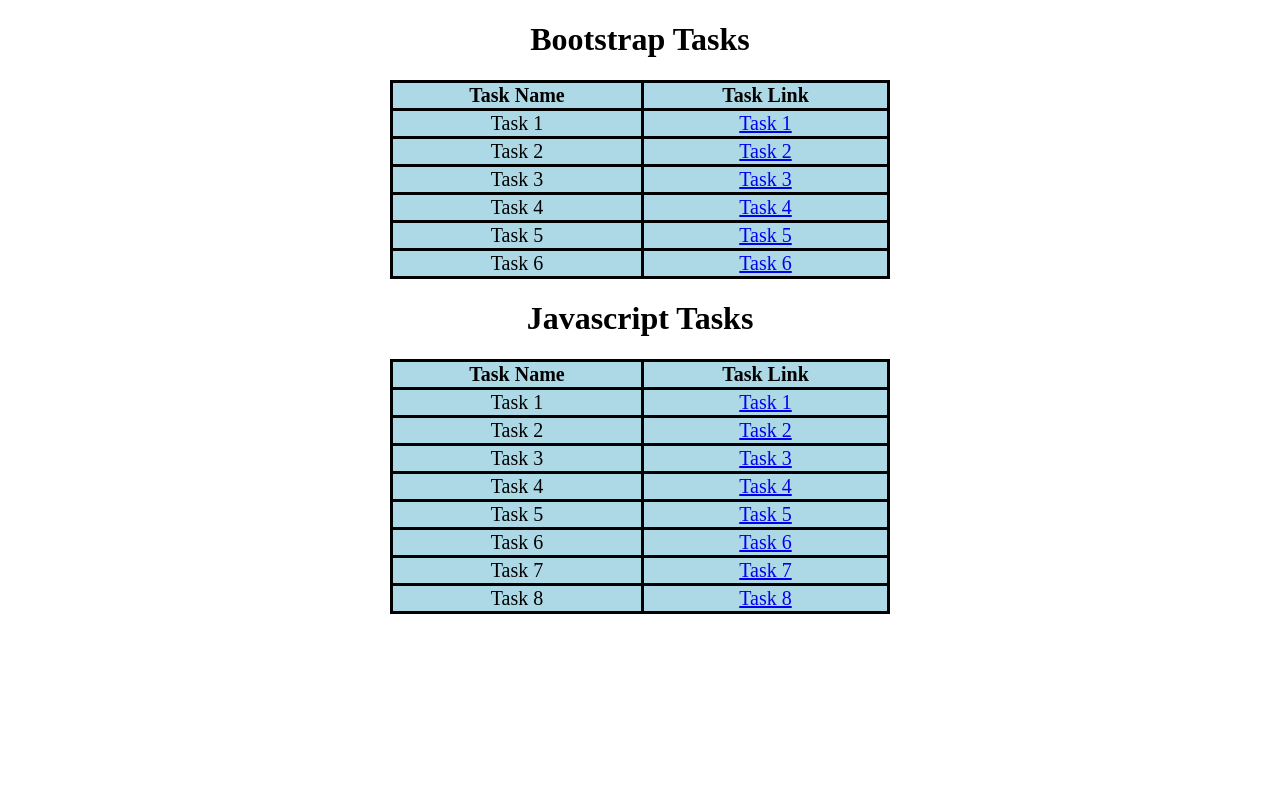
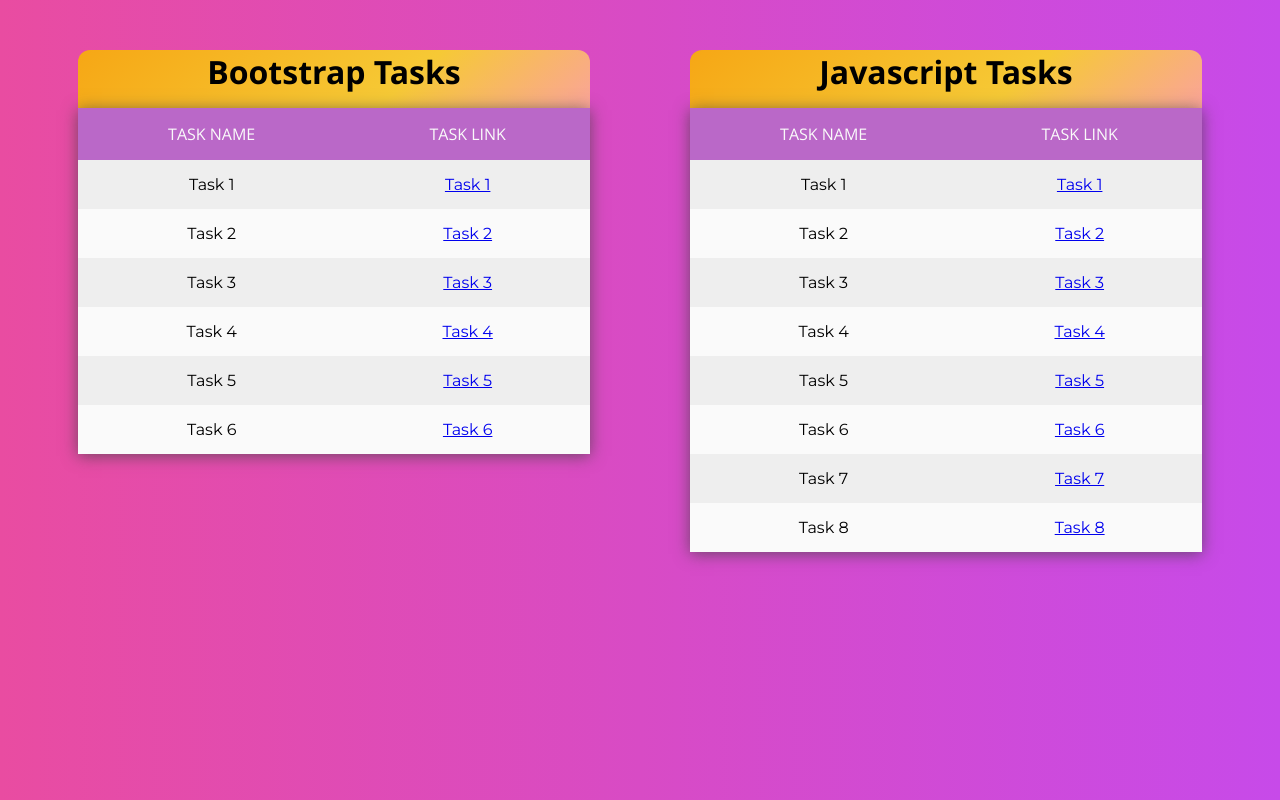
Before and after one commit to kathireshG/MERN_Internship_2, a plain HTML site: page index.html in a window 1280 px wide. Drawn offline with nearby package versions, Linux system fonts and the light colour scheme.

Commit message:
Add files via upload

```diff
--- /dev/null
+++ b/index.css
@@ -0,0 +1,89 @@
+@import url("https://fonts.googleapis.com/css?family=Montserrat|Open+Sans|Roboto");
+* {
+  margin: 0;
+  padding: 0;
+  outline: 0;
+}
+
+body {
+  background: rgb(233, 76, 161);
+  background: -moz-linear-gradient(
+    90deg,
+    rgba(233, 76, 161, 1) 0%,
+    rgba(199, 74, 233, 1) 100%
+  );
+  background: -webkit-linear-gradient(
+    90deg,
+    rgba(233, 76, 161, 1) 0%,
+    rgba(199, 74, 233, 1) 100%
+  );
+  background: linear-gradient(
+    90deg,
+    rgba(233, 76, 161, 1) 0%,
+    rgba(199, 74, 233, 1) 100%
+  );
+  display: flex;
+  justify-content: center;
+}
+
+.outer {
+  width: 40%;
+  margin: 50px;
+}
+table {
+  width: 100%;
+  border-collapse: collapse;
+  border-spacing: 0;
+  box-shadow: 0 2px 15px rgba(64, 64, 64, 0.7);
+  /* border-radius: 12px 12px 0 0; */
+  overflow: hidden;
+}
+td,
+th {
+  padding: 15px 20px;
+  text-align: center;
+}
+th {
+  background-color: #ba68c8;
+  color: #fafafa;
+  font-family: "Open Sans", Sans-serif;
+  font-weight: 200;
+  text-transform: uppercase;
+}
+tr {
+  width: 100%;
+  background-color: #fafafa;
+  font-family: "Montserrat", sans-serif;
+}
+tr:nth-child(even) {
+  background-color: #eeeeee;
+}
+
+h1 {
+  text-align: center;
+  color: black;
+
+  /* background-color: #ffcdb2;
+  background-image: linear-gradient(315deg, #ffcdb2 0%, #ffb4a2 74%); */
+  /* background-color: #bbff99;
+  background-image: linear-gradient(
+    319deg,
+    #bbff99 0%,
+    #ffec99 37%,
+    #ff9999 100%
+  ); */
+
+  background-color: #faa499;
+  background-image: linear-gradient(
+    319deg,
+    #faa499 0%,
+    #f6c935 37%,
+    #f6a715 100%
+  );
+
+  width: 100%;
+  font-family: "Segoe UI", Tahoma, Geneva, Verdana, sans-serif;
+  /* margin-bottom: 15px; */
+  padding-bottom: 15px;
+  border-radius: 12px 12px 0 0;
+}
--- a/index.html
+++ b/index.html
@@ -4,11 +4,12 @@
     <meta charset="UTF-8" />
     <meta name="viewport" content="width=device-width, initial-scale=1.0" />
     <title>Index</title>
-    <style>
+    <link rel="stylesheet" href="index.css" />
+    <!-- <style>
       h1 {
         text-align: center;
       }
-      table {
+      table {s
         margin-right: auto;
         margin-left: auto;
       }
@@ -24,9 +25,10 @@
         font-size: 20px;
         background-color: lightblue;
       }
-    </style>
+    </style> -->
   </head>
   <body>
+    <div class="outer">
       <h1>Bootstrap Tasks</h1>
       <table>
         <tr>
@@ -58,6 +60,8 @@
           <td><a href="bts/BTS Task6.html" target="_blank">Task 6</a></td>
         </tr>
       </table>
+    </div>
+    <div class="outer">
       <h1>Javascript Tasks</h1>
       <table>
         <tr>
@@ -97,6 +101,6 @@
           <td><a href="jvs/JVS Task8.html" target="_blank">Task 8</a></td>
         </tr>
       </table>
-    <div></div>
+    </div>
   </body>
 </html>
```
Lines whose indentation alone changed are shown as unchanged.
